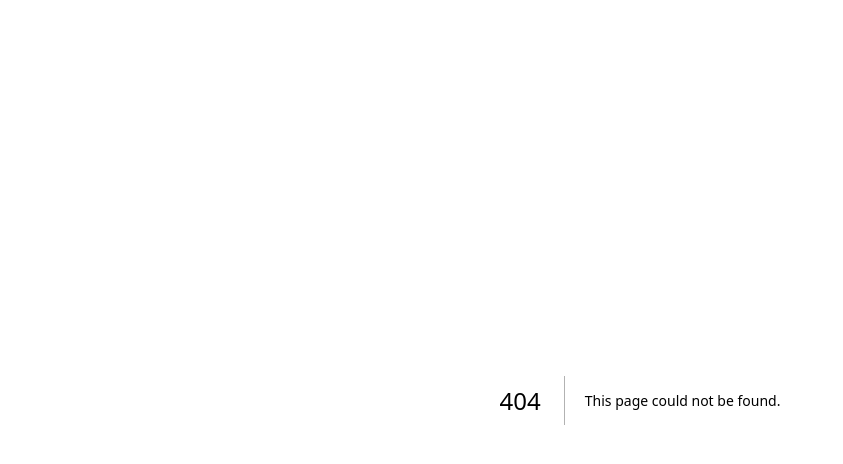
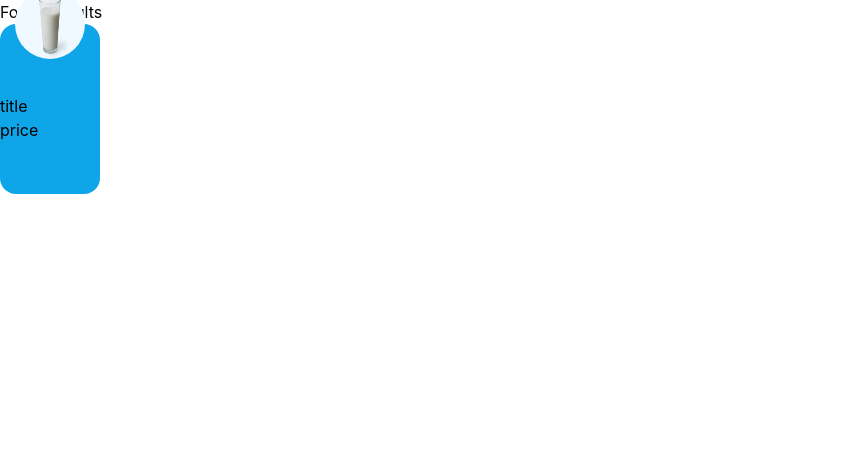
Before and after one commit to mohammadreza-th/top-shop, a Next.js app: page /results in a window 1280 px wide. Before the commit this address had no page. Shown: the top 464 px of the page, without its empty margins (0-843 px from the left). Built offline with nearby package versions, Linux system fonts and the light colour scheme; a web font is replaced by a local one.

Commit message:
feat: creating results page

```diff
--- a/src/components/Button.js
+++ b/src/components/Button.js
@@ -1,4 +1,3 @@
-import React from "react";
 
 const Button = ({ children, type }) => {
   if (type === "primary") {
--- /dev/null
+++ b/src/components/resultcard/resultCard.js
@@ -0,0 +1,13 @@
+
+console.log(Math.round(0.3))
+const resultCard = ({src, title, price}) => {
+
+  return (
+    <div className="rounded-2xl bg-sky-500 h-[170px] w-[100px] "><img className="ml-[50%] -translate-y-1/2 -translate-x-1/2 rounded-full bg-sky-50 w-[70px] h-[70px]" src={src?src:`/images/${Math.round(Math.random()*13)}.png`} alt="" />
+    <div>{title?title:"title"}</div>
+    <div className="">{price?price:"price"}</div>
+    </div>
+  )
+}
+
+export default resultCard
--- a/src/pages/noOrder/index.js
+++ b/src/pages/noOrder/index.js
@@ -10,8 +10,8 @@ const noOrder = () => {
       <Layout >
         <Header>Orders</Header>
         <div className="flex-col justify-center items-center bg-white">
-          <NoOrder/>
-          <StartOrderingButton />
+          {/* <NoOrder/>
+          <StartOrderingButton /> */}
         </div>
       </Layout>
     </>
--- /dev/null
+++ b/src/pages/results/index.js
@@ -0,0 +1,15 @@
+import ResultCard from "@/components/resultcard/resultCard";
+
+
+const results = () => {
+  return (
+    <div>
+      <div>Found results</div>
+      <div>
+        <ResultCard/>
+      </div>
+    </div>
+  );
+};
+
+export default results;
--- a/src/styles/globals.css
+++ b/src/styles/globals.css
@@ -60,7 +60,6 @@ input:focus {
   border: none;
   outline: none;
 }
-::-webkit-scrollbar {
-  width: 500px;
- display:none;
+ ::-webkit-scrollbar {
+ /* display:none; */
 }
```
Also changed, not shown: public/images/2.png (renamed from public/images/14.png).
